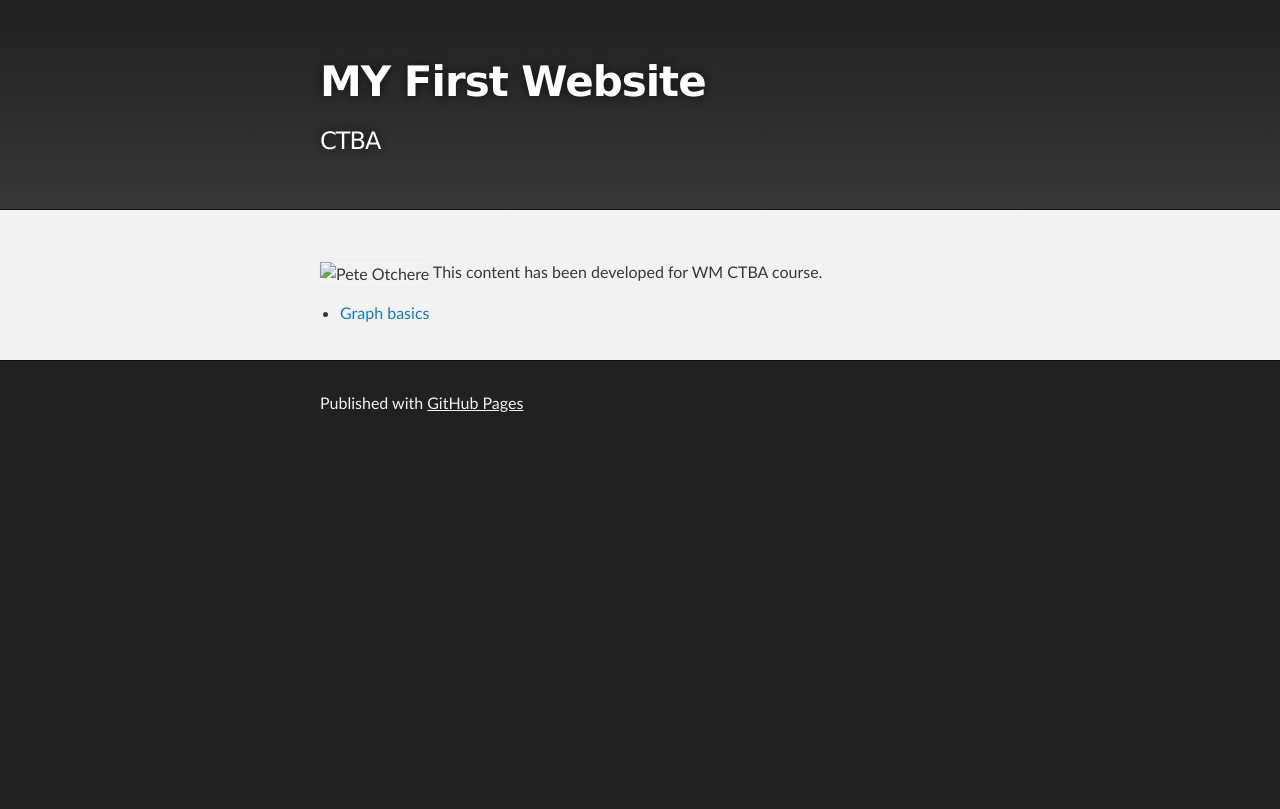
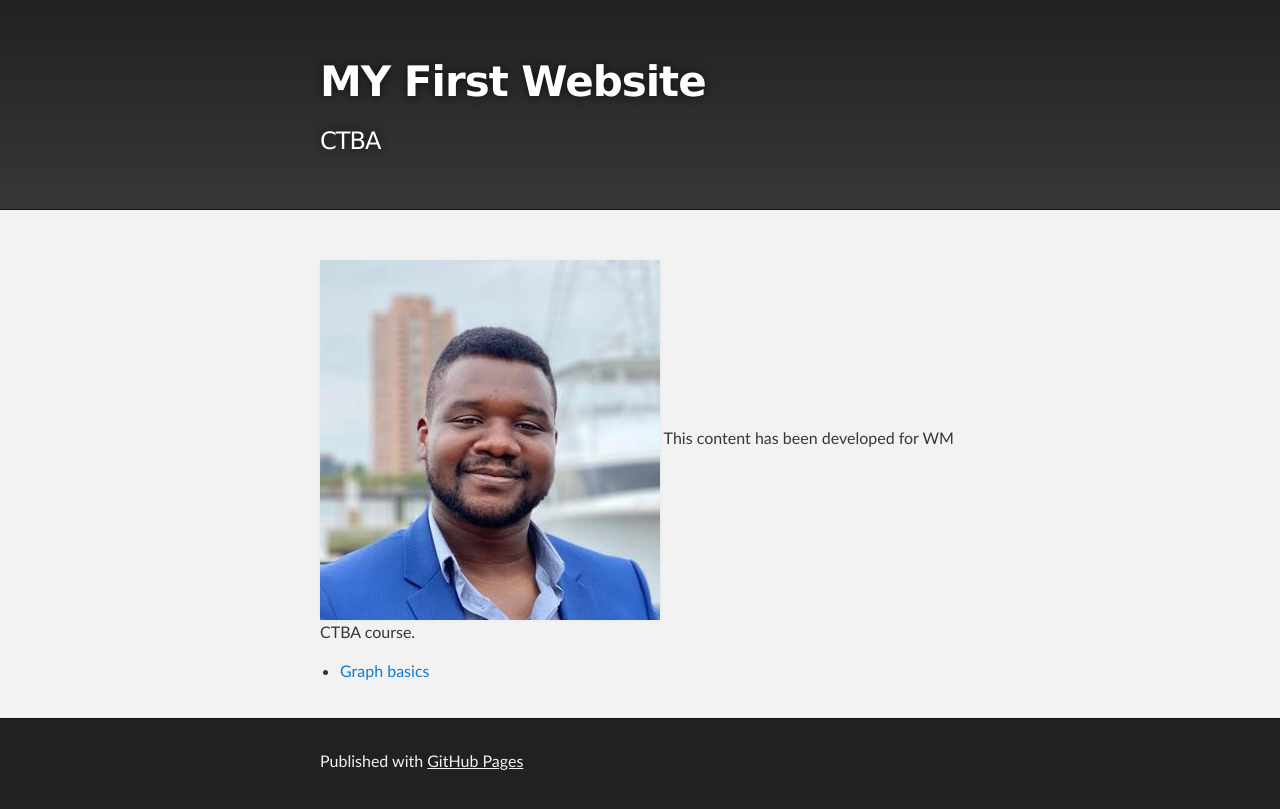
Before and after one commit to pete8551/pete8551.github.io, a Jekyll site: the page built from index.md, in a window 1280 px wide. Shown: the top 809 px of the page. Built offline with Jekyll 4.4.1, drawn with Linux system fonts in a browser that asks for light colours; our own code applies the rules of GitHub Pages for plain Markdown files.

Commit message:
Update index.md

```diff
--- a/index.md
+++ b/index.md
@@ -4,6 +4,6 @@ Description: CTBA course content
 ---
 
 
-![Pete Otchere](/Graph_Basics/BAH.jpg)
+![Pete Otchere](/Graph Basics/BAH.jpg)
 This content has been developed for WM CTBA course.
 -  [Graph basics](/Graph_Basics/index.md)
```
